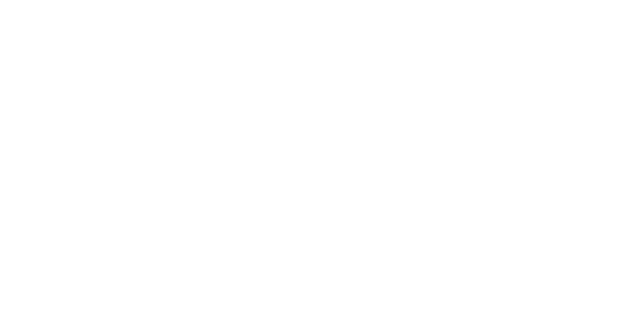
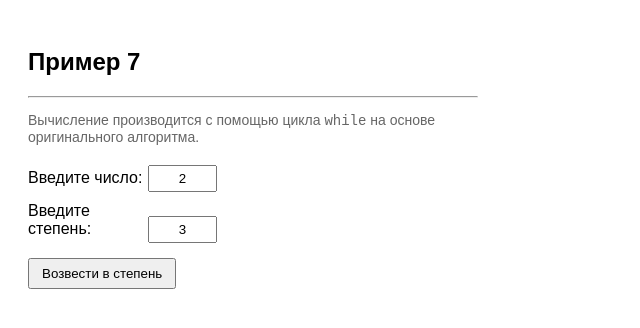
Before and after one commit to liahrothstein/web.lab6, a React (Vite) app in the folder examples/: page /examples/xmpl7 in a window 1280 px wide. Before the commit this address had no page. Shown: the top 328 px of the page, without its empty margins (0-640 px from the left). Built offline with nearby package versions, Linux system fonts and the light colour scheme.

Commit message:
feat: done seventh example

```diff
--- a/examples/src/App.tsx
+++ b/examples/src/App.tsx
@@ -1,7 +1,7 @@
 import React from 'react';
 import { Navigate, Route, Routes } from 'react-router-dom';
 
-import { Example1, Example2, Example3, Example4, Example5, Example6 } from './components';
+import { Example1, Example2, Example3, Example4, Example5, Example6, Example7 } from './components';
 import { MainRoute } from './MainRoute';
 
 function App() {
@@ -15,6 +15,7 @@ function App() {
       <Route path="/examples/xmpl4" element={<Example4 />} />
       <Route path="/examples/xmpl5" element={<Example5 />} />
       <Route path="/examples/xmpl6" element={<Example6 />} />
+      <Route path="/examples/xmpl7" element={<Example7 />} />
     </Routes>
   );
 }
--- a/examples/src/MainRoute.tsx
+++ b/examples/src/MainRoute.tsx
@@ -10,6 +10,7 @@ export function MainRoute() {
       <Link to="/examples/xmpl4">Example 4</Link>
       <Link to="/examples/xmpl5">Example 5</Link>
       <Link to="/examples/xmpl6">Example 6</Link>
+      <Link to="/examples/xmpl7">Example 7</Link>
     </div>
   );
 }
--- a/examples/src/components/Example6.tsx
+++ b/examples/src/components/Example6.tsx
@@ -6,7 +6,7 @@ export function Example6() {
   // Стейт для хранения результата вывода строки на экран
   const [resultMessage, setResultMessage] = useState<string>('');
 
-  const handleCalculateFactorial = (): void => {
+  function handleCalculateFactorial(): void {
     let n: number = parseInt(inputValue, 10);
 
     // Валидация: если введено не число
@@ -35,7 +35,7 @@ export function Example6() {
 
     // Формируем результирующую строку (аналог document.write)
     setResultMessage(`Факториал ${buf}! равен ${factorial}`);
-  };
+  }
 
   return (
     <div style={{ padding: '20px', fontFamily: 'sans-serif', maxWidth: '450px' }}>
--- /dev/null
+++ b/examples/src/components/Example7.tsx
@@ -0,0 +1,121 @@
+import React, { useState } from 'react';
+
+export function Example7() {
+  // Инициализируем стейты дефолтными значениями из оригинального примера: n = 2, grade = 3
+  const [baseInput, setBaseInput] = useState<string>('2');
+  const [powerInput, setPowerInput] = useState<string>('3');
+
+  // Стейты для хранения вычисленных значений для рендеринга строки результата
+  const [displayBase, setDisplayBase] = useState<number | null>(null);
+  const [displayPower, setDisplayPower] = useState<number | null>(null);
+  const [result, setResult] = useState<number | null>(null);
+  const [error, setError] = useState<string>('');
+
+  function handleCalculatePower(): void {
+    setError('');
+
+    const n: number = parseInt(baseInput, 10);
+    let grade: number = parseInt(powerInput, 10);
+
+    // Валидация входных данных
+    if (isNaN(n) || !Number.isInteger(n) || isNaN(grade) || !Number.isInteger(grade)) {
+      setError('Пожалуйста, введите корректные целые числа.');
+      return;
+    }
+
+    // Сохраняем исходные значения для вывода на экран (аналог var buf = grade)
+    const originalBase = n;
+    const originalPower = grade;
+
+    let calculationResult = 1;
+
+    if (n === 0) {
+      calculationResult = 0;
+    } else if (n !== 0 && grade === 0) {
+      calculationResult = 1;
+    } else {
+      // Если степень отрицательная, превращаем её в положительную (как в оригинальном скрипте)
+      if (grade < 0) {
+        grade *= -1;
+      }
+
+      // Вычисление степени с помощью цикла while
+      while (grade > 0) {
+        calculationResult *= n;
+        grade--;
+      }
+    }
+
+    // Обновляем стейты отображения результатов
+    setDisplayBase(originalBase);
+    setDisplayPower(originalPower);
+    setResult(calculationResult);
+  }
+
+  return (
+    <div style={{ padding: '20px', fontFamily: 'sans-serif', maxWidth: '450px' }}>
+      <h2>Пример 7</h2>
+      <hr />
+
+      <p style={{ fontSize: '14px', color: '#666' }}>
+        Вычисление производится с помощью цикла <code>while</code> на основе оригинального
+        алгоритма.
+      </p>
+
+      {/* Интерфейс ввода данных */}
+      <div style={{ display: 'flex', flexDirection: 'column', gap: '10px', margin: '20px 0' }}>
+        <div>
+          <label style={{ display: 'inline-block', width: '120px' }}>Введите число:</label>
+          <input
+            type="text"
+            size={5}
+            value={baseInput}
+            onChange={(e: React.ChangeEvent<HTMLInputElement>) => setBaseInput(e.target.value)}
+            style={{ padding: '4px', textAlign: 'center' }}
+          />
+        </div>
+
+        <div>
+          <label style={{ display: 'inline-block', width: '120px' }}>Введите степень:</label>
+          <input
+            type="text"
+            size={5}
+            value={powerInput}
+            onChange={(e: React.ChangeEvent<HTMLInputElement>) => setPowerInput(e.target.value)}
+            style={{ padding: '4px', textAlign: 'center' }}
+          />
+        </div>
+
+        <button
+          onClick={handleCalculatePower}
+          style={{ padding: '6px 12px', cursor: 'pointer', marginTop: '5px', width: 'fit-content' }}
+        >
+          Возвести в степень
+        </button>
+      </div>
+
+      {/* Вывод ошибок валидации */}
+      {error && <div style={{ color: 'red', marginBottom: '15px' }}>{error}</div>}
+
+      {/* Вывод результата на экран (вместо document.write) */}
+      {result !== null && !error && (
+        <div
+          style={{
+            marginTop: '15px',
+            padding: '12px',
+            backgroundColor: '#f4fbf7',
+            borderLeft: '4px solid #2e7d32',
+            fontSize: '18px',
+            fontFamily: 'serif',
+          }}
+        >
+          <span>Результат: </span>
+          <strong>
+            {displayBase}
+            <sup>{displayPower}</sup> = {result}
+          </strong>
+        </div>
+      )}
+    </div>
+  );
+}
--- a/examples/src/components/index.ts
+++ b/examples/src/components/index.ts
@@ -4,3 +4,4 @@ export { Example3 } from './Example3';
 export { Example4 } from './Example4';
 export { Example5 } from './Example5';
 export { Example6 } from './Example6';
+export { Example7 } from './Example7';
```
